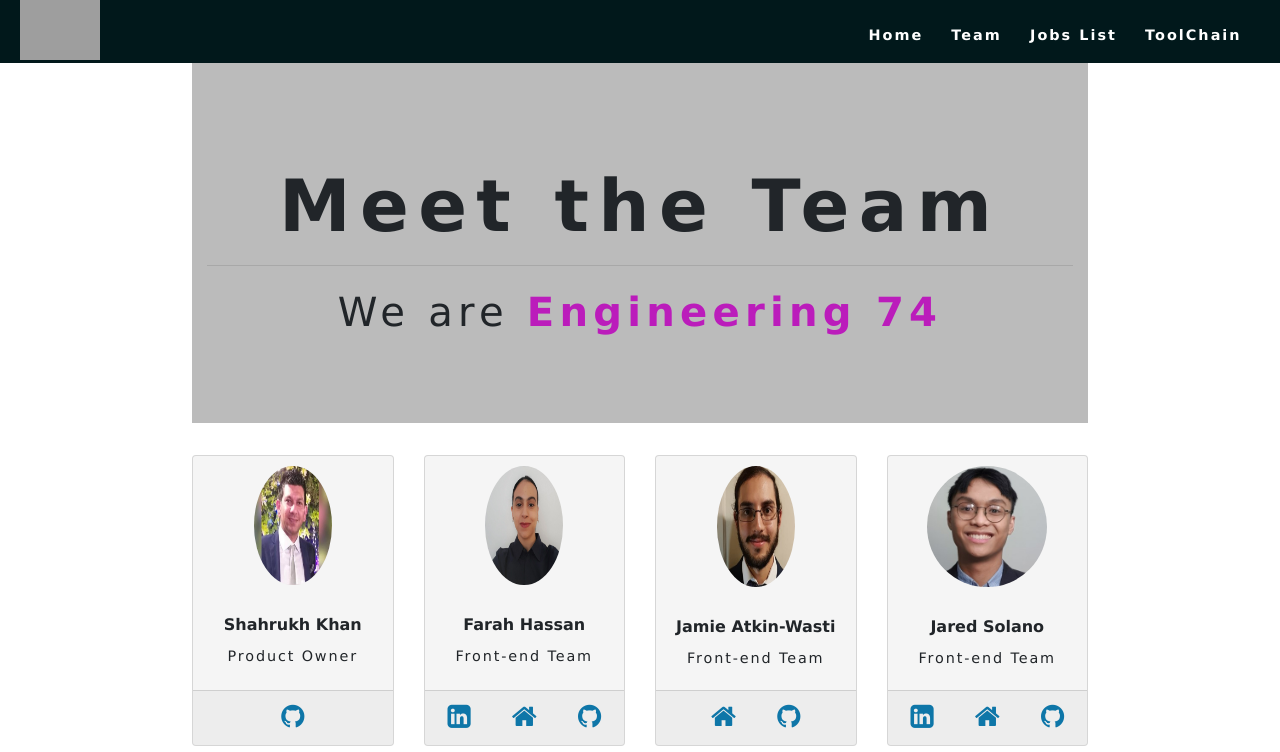
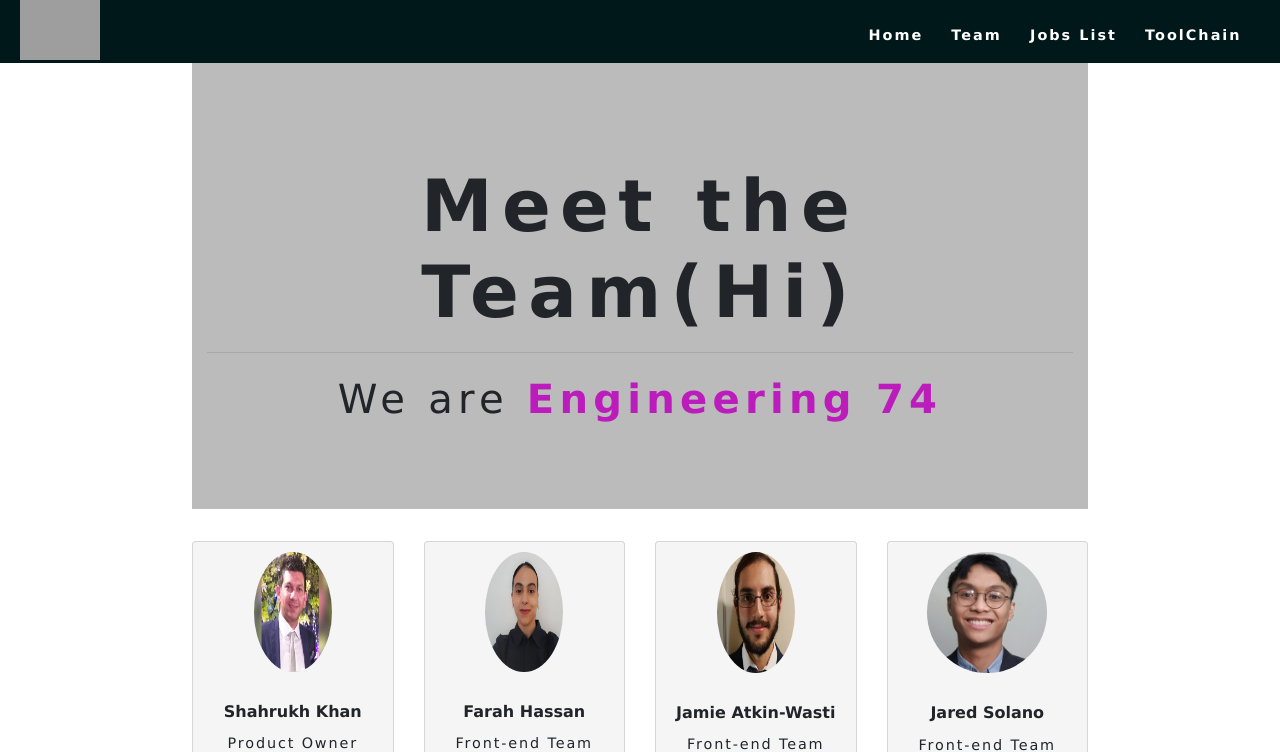
Before and after one commit to samturton2/Webscraper-FinalProject, a Flask app: page /team in a window 1280 px wide. Shown: the top 752 px of the page. Run offline with Flask 2, Linux system fonts and the light colour scheme; some libraries are stand-ins or nearby versions; grey boxes are pictures that could not be loaded.

Commit message:
Update team.html

```diff
--- a/templates/team.html
+++ b/templates/team.html
@@ -64,7 +64,7 @@
 
         <div class="jumbotron jumbotron-fluid" style="text-align:center; padding-top:100px; background-color:rgb(187, 187, 187);">
             <div class="container">
-              <h1 class="display-3" style="font-weight:bold;">Meet the Team</h1>
+              <h1 class="display-3" style="font-weight:bold;">Meet the Team(Hi)</h1>
               <hr>
               <p class="lead" style="font-size:2.51em;">We are <a style="color:rgb(187, 28, 187); font-weight:bold;">Engineering 74</a></p>
               <!-- <p class="lead" style="font-size:2.51em; font-weight:bold; color:rgb(109, 6, 109)">DevOps</p> -->
```
